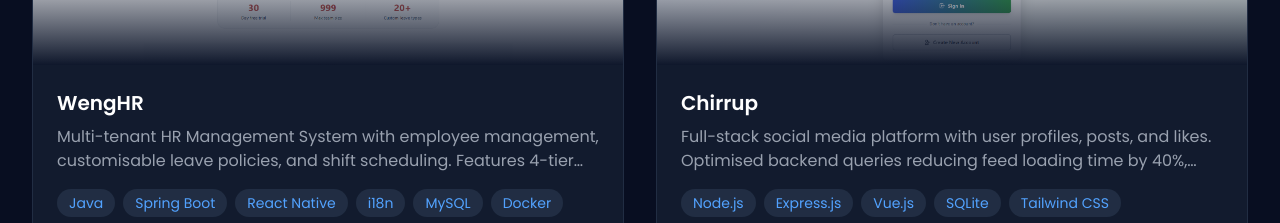
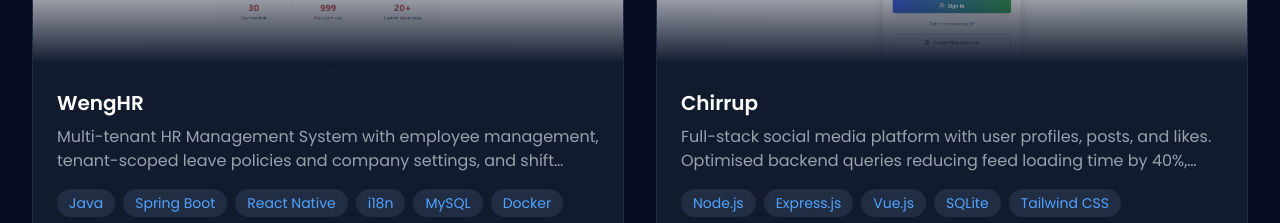
Before and after one commit to OuamboC/portfolio, a React (Vite) app: page / in a window 1280 px wide. Shown: the part 3880-4103 px from the top of the page. Built offline with nearby package versions, Linux system fonts and the light colour scheme.

Commit message:
docs(i18n): update WengHR project description with enhanced feature details
- Add tenant-scoped leave policies and company settings
- Include tenant-level data isolation details
- Add email verification feature mention
- Update translations in English, French, and Spanish

```diff
--- a/src/i18n/translations/en.ts
+++ b/src/i18n/translations/en.ts
@@ -68,7 +68,7 @@ export const en = {
         id: 1,
         title: "WengHR",
         description:
-          "Multi-tenant HR Management System with employee management, customisable leave policies, and shift scheduling. Features 4-tier RBAC, JWT authentication, and i18n support. Beta tested with 100+ users across multiple organisations.",
+          "Multi-tenant HR Management System with employee management, tenant-scoped leave policies and company settings, and shift scheduling. Features 4-tier RBAC, JWT authentication, tenant-level data isolation, email verification and i18n support (EN/FR/ES). Beta tested with 100+ users across multiple organisations.",
       },
       {
         id: 2,
--- a/src/i18n/translations/es.ts
+++ b/src/i18n/translations/es.ts
@@ -69,7 +69,7 @@ export const es = {
         id: 1,
         title: "WengHR",
         description:
-          "Sistema de gestión de RRHH multi-tenant con gestión de empleados, políticas de permisos personalizables y programación de turnos. Incluye RBAC de 4 niveles, autenticación JWT y soporte i18n. Probado en beta con más de 100 usuarios en múltiples organizaciones.",
+          "Sistema de gestión de RRHH multi-tenant con gestión de empleados, políticas de permisos con ámbito de inquilino, configuración de empresas y programación de turnos. Incluye RBAC de 4 niveles, autenticación JWT, aislamiento de datos a nivel de inquilino, verificación de correo electrónico y soporte i18n (EN/FR/ES). Probado en beta con más de 100 usuarios en múltiples organizaciones.",
       },
       {
         id: 2,
--- a/src/i18n/translations/fr.ts
+++ b/src/i18n/translations/fr.ts
@@ -69,7 +69,7 @@ export const fr = {
         id: 1,
         title: "WengHR",
         description:
-          "Système de gestion RH multi-tenant avec gestion des employés, politiques de congés personnalisables et planification des horaires. Comprend un RBAC à 4 niveaux, l'authentification JWT et le support i18n. Testé en version bêta avec plus de 100 utilisateurs dans plusieurs organisations.",
+          "Système de gestion RH multi-tenant avec gestion des employés, politiques de congés au niveau des locataires, paramètres d'entreprise et planification des horaires. Comprend un RBAC à 4 niveaux, l'authentification JWT, l'isolation des données au niveau des locataires, la vérification par email et le support i18n (EN/FR/ES). Testé en version bêta avec plus de 100 utilisateurs dans plusieurs organisations.",
       },
       {
         id: 2,
```
